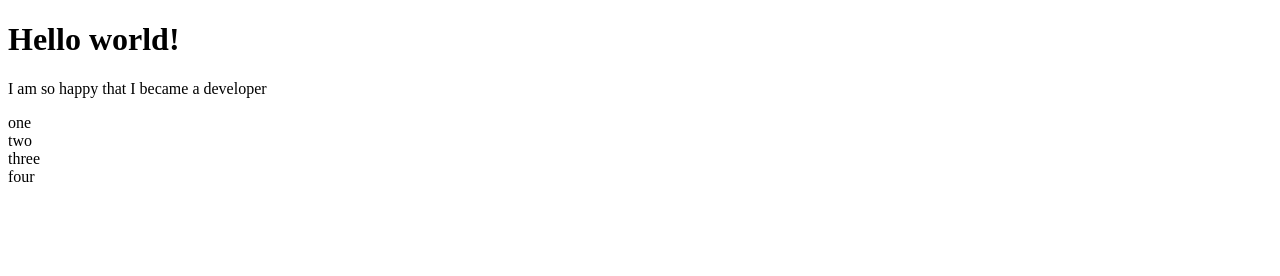
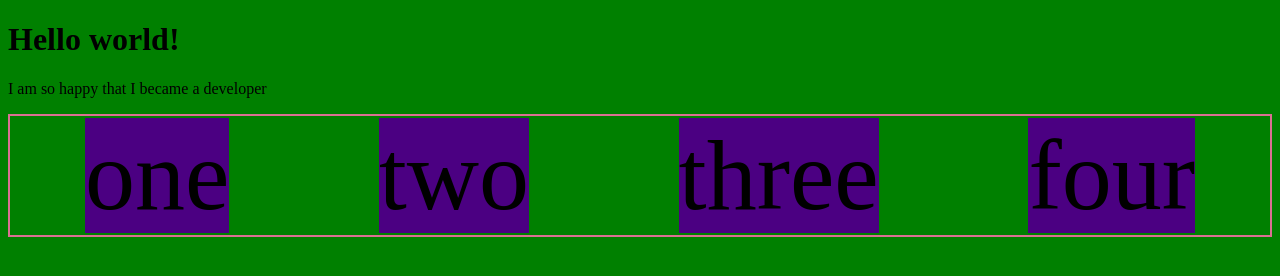
Before and after one commit to Egor1979/folder, a plain HTML site: page index.html in a window 1280 px wide. Drawn offline with Linux system fonts and the light colour scheme.

Commit message:
Я ПОДКЛЮЧИЛ СТИЛИ

```diff
--- a/index.html
+++ b/index.html
@@ -4,6 +4,7 @@
     <meta charset="UTF-8">
     <meta http-equiv="X-UA-Compatible" content="IE=edge">
     <meta name="viewport" content="width=device-width, initial-scale=1.0">
+    <link rel="stylesheet" href="style.css">
     <title>Document</title>
 </head>
 <body>
--- a/style.css
+++ b/style.css
@@ -1,8 +1,10 @@
 html {
     box-sizing: border-box;
 }
-*,* ::before,*::after {
-    box-sizing: inherit;
+
+
+body {
+    background-color: green;
 }
 .cont1 {
     display:flex;
@@ -13,7 +15,7 @@ html {
 .fl {
     border:2px solid green ;
 }
-fl1 {
+.fl1 {
     background-color: indigo;
     font-size: 100px;
 }
```
